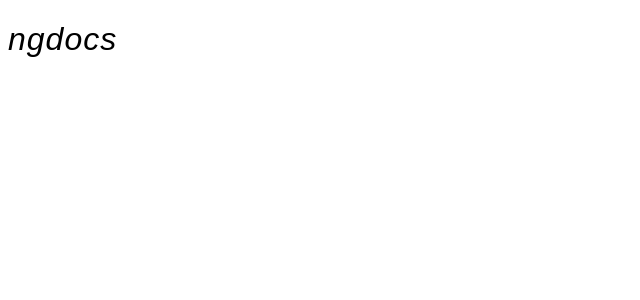
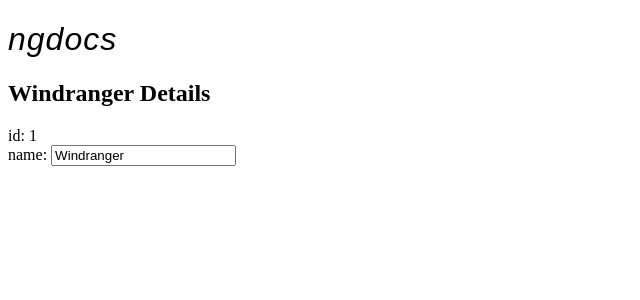
Before and after one commit to kydyrsha/ngdocs, an Angular app: page / in a window 1280 px wide. Shown: the top 300 px of the page, without its empty margins (0-640 px from the left). Built offline with nearby package versions, Linux system fonts and the light colour scheme.

Commit message:
1) The Hero Editor

```diff
--- a/src/app/app.component.html
+++ b/src/app/app.component.html
@@ -1 +1,2 @@
 <h1>{{title}}</h1>
+<app-heroes></app-heroes>
--- a/src/app/app.module.ts
+++ b/src/app/app.module.ts
@@ -1,5 +1,6 @@
 import { BrowserModule } from '@angular/platform-browser';
 import { NgModule } from '@angular/core';
+import { FormsModule } from "@angular/forms"; // <--- NgModel lives here
 
 import { AppComponent } from './app.component';
 import { HeroesComponent } from './heroes/heroes.component';
@@ -10,7 +11,8 @@
     HeroesComponent
   ],
   imports: [
-    BrowserModule
+    BrowserModule,
+    FormsModule
   ],
   providers: [],
   bootstrap: [AppComponent]
--- /dev/null
+++ b/src/app/hero.ts
@@ -0,0 +1,4 @@
+export interface Hero {
+  id: number;
+  name: string;
+}
--- a/src/app/heroes/heroes.component.html
+++ b/src/app/heroes/heroes.component.html
@@ -1 +1,7 @@
-<p>heroes works!</p>
+<h2>{{hero.name}} Details</h2>
+<div><span>id: </span>{{hero.id}}</div>
+<div>
+  <label>name:
+    <input [(ngModel)]="hero.name" placeholder="name"/>
+  </label>
+</div>
--- a/src/app/heroes/heroes.component.ts
+++ b/src/app/heroes/heroes.component.ts
@@ -1,4 +1,5 @@
 import { Component, OnInit } from '@angular/core';
+import { Hero } from '../hero';
 
 @Component({
   selector: 'app-heroes',
@@ -7,6 +8,11 @@
 })
 export class HeroesComponent implements OnInit {
 
+  hero: Hero = {
+    id:1,
+    name: 'Windranger'
+  };
+
   constructor() { }
 
   ngOnInit(): void {
```
